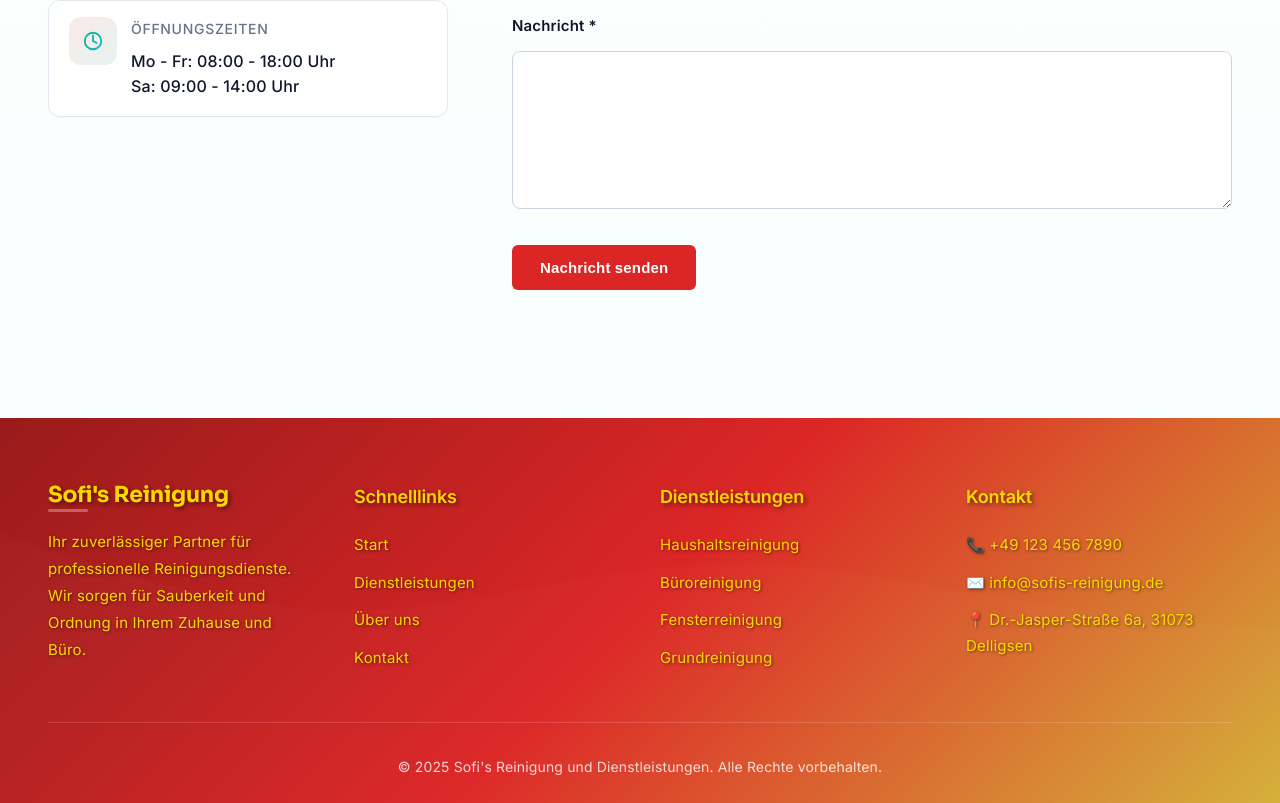
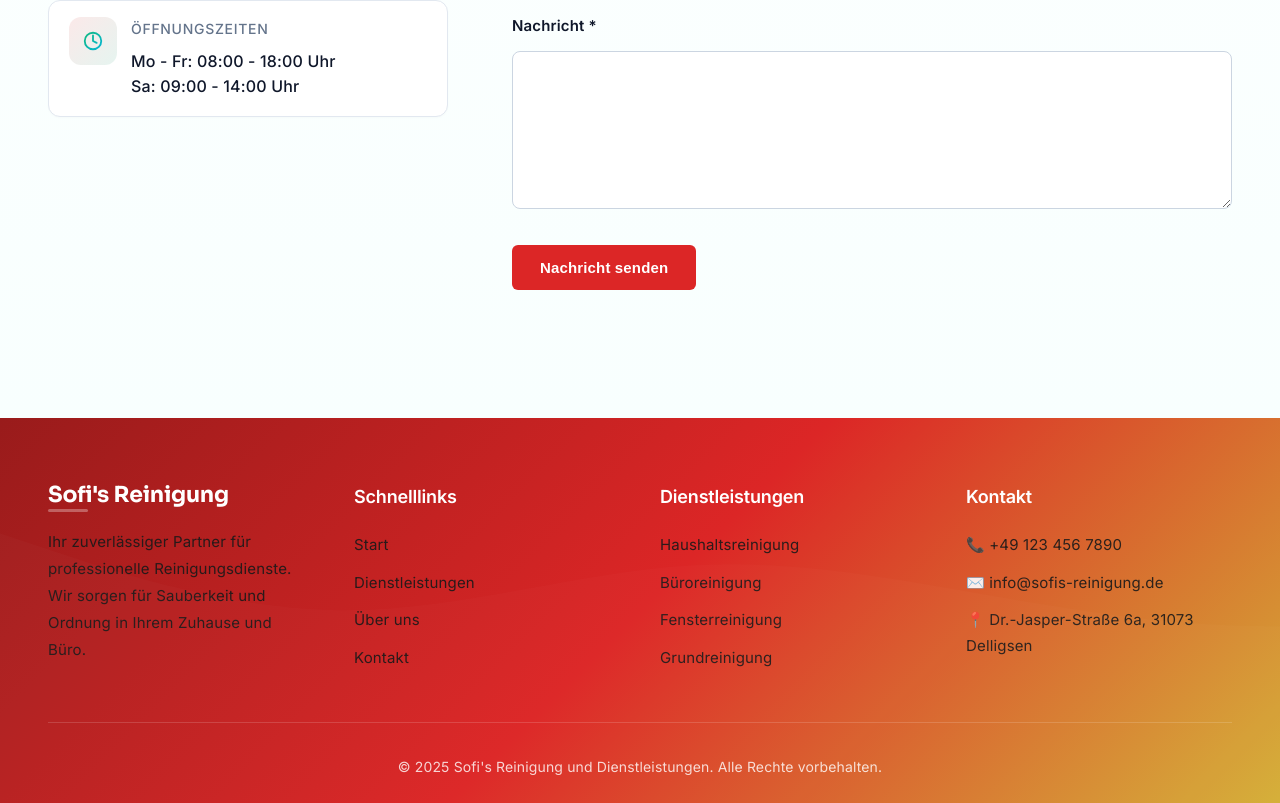
Before and after one commit to ecoezer/sofisreinigungunddienstleistun, a React (Vite) app: page / in a window 1280 px wide. Shown: the part 5560-6363 px from the top of the page. Built offline with nearby package versions, Linux system fonts and the light colour scheme.

Commit message:
Updated Footer.css

```diff
--- a/src/components/Footer.css
+++ b/src/components/Footer.css
@@ -30,12 +30,11 @@
 .footer-section h3 {
   font-size: 1.375rem;
   margin-bottom: 1.25rem;
-  color: #FFD700;
+  color: white;
   font-weight: 700;
   letter-spacing: -0.01em;
   position: relative;
   display: inline-block;
-  text-shadow: 2px 2px 4px rgba(0, 0, 0, 0.5);
 }
 
 .footer-section h3::after {
@@ -52,17 +51,15 @@
 .footer-section h4 {
   font-size: 1.125rem;
   margin-bottom: 1.25rem;
-  color: #FFD700;
+  color: white;
   font-weight: 600;
   letter-spacing: -0.01em;
-  text-shadow: 2px 2px 4px rgba(0, 0, 0, 0.5);
 }
 
 .footer-section p {
   line-height: 1.8;
-  color: #FFD700;
+  color: rgba(26, 26, 26, 0.9);
   font-size: 0.9375rem;
-  text-shadow: 1px 1px 3px rgba(0, 0, 0, 0.5);
 }
 
 .footer-section ul {
@@ -71,10 +68,9 @@
 
 .footer-section ul li {
   margin-bottom: 0.75rem;
-  color: #FFD700;
+  color: rgba(26, 26, 26, 0.9);
   font-size: 0.9375rem;
   transition: transform 0.2s ease;
-  text-shadow: 1px 1px 3px rgba(0, 0, 0, 0.5);
 }
 
 .footer-section ul li:hover {
@@ -82,11 +78,10 @@
 }
 
 .footer-section ul li a {
-  color: #FFD700;
+  color: rgba(26, 26, 26, 0.9);
   text-decoration: none;
   transition: all 0.2s ease;
   position: relative;
-  text-shadow: 1px 1px 3px rgba(0, 0, 0, 0.5);
 }
 
 .footer-section ul li a::after {
```
